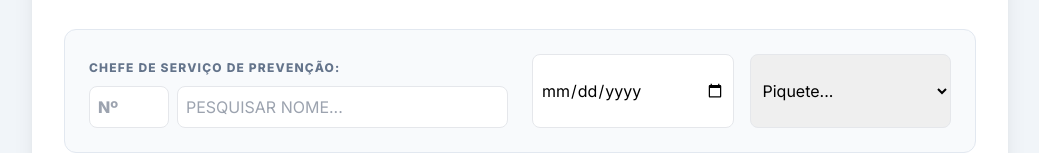
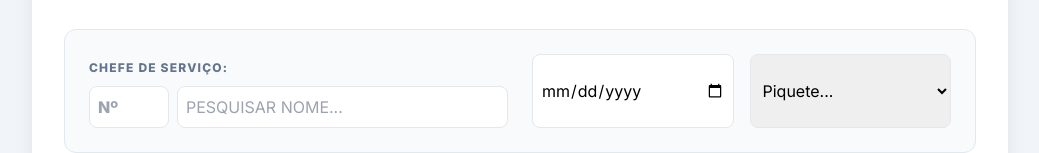
Before and after one commit to jpleiria/escaladiariabsl, a plain HTML site: page index.html in a window 1280 px wide. Shown: the part 131-284 px from the top of the page, without its empty margins (120-1159 px from the left). Drawn offline with nearby package versions, Linux system fonts and the light colour scheme.

Commit message:
Add files via upload

```diff
--- a/index.html
+++ b/index.html
@@ -64,7 +64,7 @@
 
             <div class="grid grid-cols-1 md:grid-cols-2 gap-6 mb-8 bg-slate-50 p-6 rounded-xl border border-slate-200">
                 <div class="space-y-2">
-                    <label class="text-xs font-bold text-slate-500 uppercase tracking-widest">Chefe de Serviço de Prevenção:</label>
+                    <label class="text-xs font-bold text-slate-500 uppercase tracking-widest">Chefe de Serviço:</label>
                     <div class="flex gap-2 relative">
                         <input type="text" id="chefeNum" placeholder="Nº" class="w-20 border rounded-lg p-2 font-bold focus:ring-2 focus:ring-red-500 outline-none" oninput="pesquisarGlobal(this, 'chefe', 'num')">
                         <div class="flex-1 relative">
```
